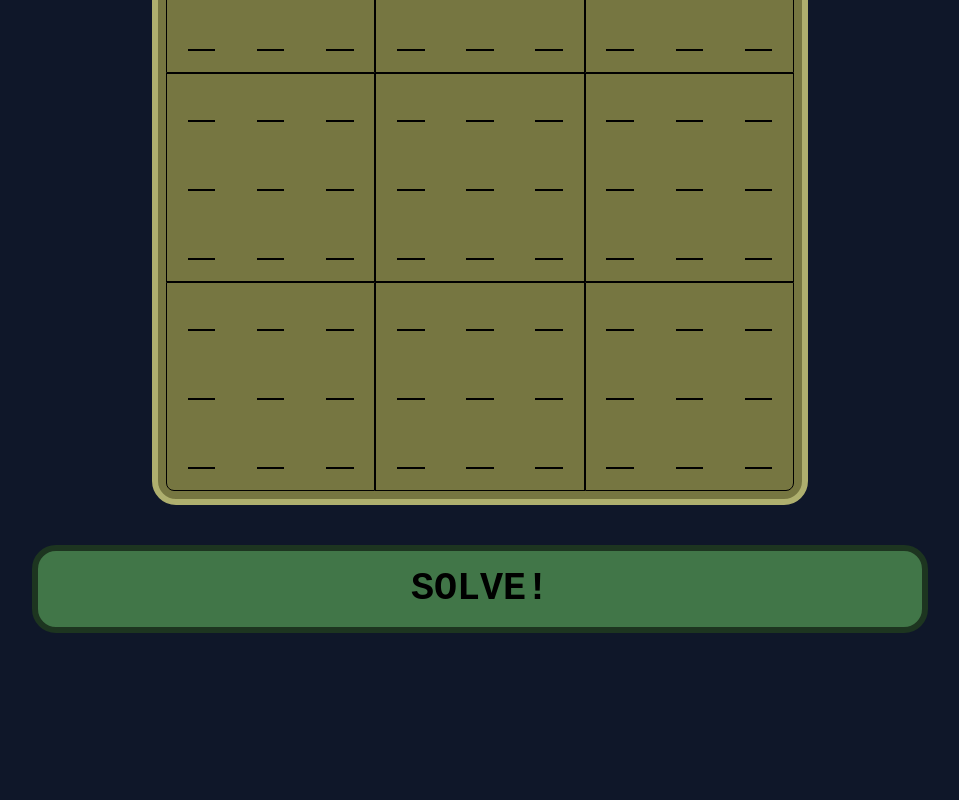
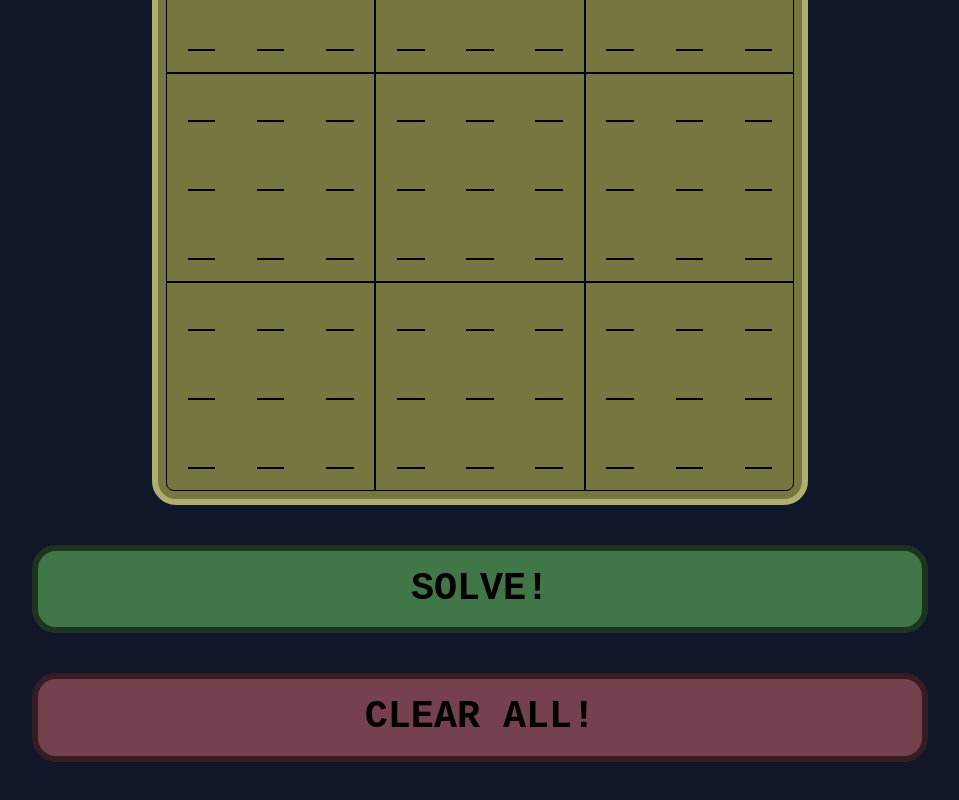
Before and after one commit to Hostek/Sudoku-Solver, a React (Vite) app in the folder client/: page / in a window 1280 px wide. Shown: the part 294-1094 px from the top of the page, without its empty margins (160-1119 px from the left). Before the commit the page ends 967 px from the top, so only its background shows below. Built offline with nearby package versions, Linux system fonts and the light colour scheme; a web font is replaced by a local one.

Commit message:
Added clear all button

```diff
--- a/client/src/assets/css/index/index.css
+++ b/client/src/assets/css/index/index.css
@@ -192,4 +192,13 @@ body {
     font-size: 3.7rem;
   }
 }
+
+.game-container .btn.red {
+  background-color: #76414f;
+  border-color: #351d23;
+}
+
+.game-container .btn.red:hover {
+  background-color: #975365;
+}
 /*# sourceMappingURL=index.css.map */
--- a/client/src/assets/css/index/index.scss
+++ b/client/src/assets/css/index/index.scss
@@ -31,6 +31,10 @@ $game_border_color: lighten($game_background_color, 20%);
 $btn_bg_color: hsl(128, 29%, 36%);
 $btn_hover_color: lighten($btn_bg_color, 10%);
 $btn_border_color: darken($btn_bg_color, 20%);
+
+$red_color: hsl(344, 29%, 36%);
+$darker_red_color: darken($red_color, 20%);
+$lighter_red_color: lighten($red_color, 10%);
 
 :root {
     --ii_border_radius: 1.5pc;
@@ -201,5 +205,13 @@ body {
         @media screen and (min-width: 1800px) and(min-height: 1000px) {
             font-size: 3.7rem;
         }
+
+        &.red {
+            background-color: $red_color;
+            border-color: $darker_red_color;
+            &:hover {
+                background-color: $lighter_red_color;
+            }
+        }
     }
 }
--- a/client/src/components/pages/HomePage.tsx
+++ b/client/src/components/pages/HomePage.tsx
@@ -74,6 +74,7 @@ const HomePage: React.FC<HomePageProps> = ({}) => {
                     >
                         SOLVE!
                     </button>
+                    <button className="btn red">CLEAR ALL!</button>
                 </div>
             </main>
         </>
```
Also changed, not shown: 1 other file (tests, documents, lock files or other folders).
